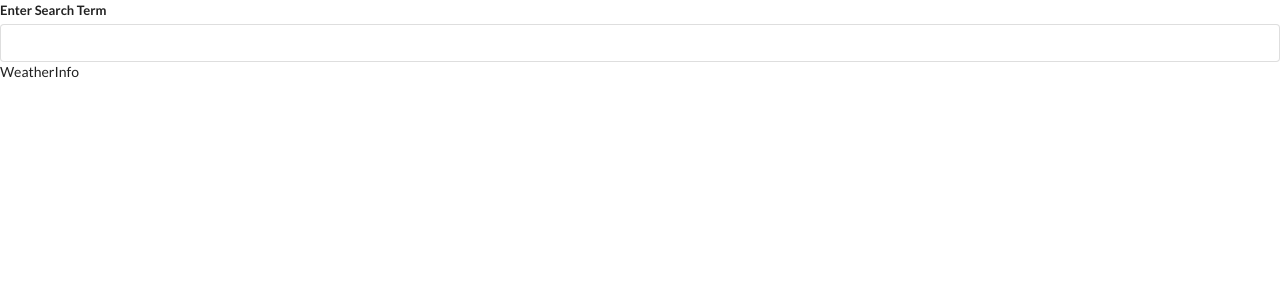
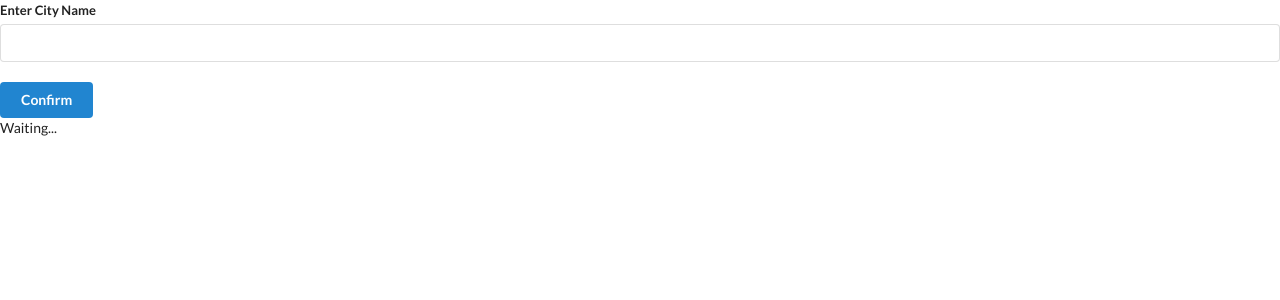
Before and after one commit to artibals/weather-search, a React (Create React App) app: page / in a window 1280 px wide. Shown: the top 300 px of the page. Built offline with nearby package versions, Linux system fonts and the light colour scheme.

Commit message:
updated CityInput.js WeatherInfo.js

```diff
--- a/src/components/CityInput.js
+++ b/src/components/CityInput.js
@@ -1,17 +1,26 @@
-import React from 'react';
+import React, { useState, useCallback } from 'react';
 import { fetchWeather } from '../actions';
 import { useDispatch } from "react-redux";
 
 const CityInput = () => {
+    const [city, setCity]=useState();
     const dispatch = useDispatch();
+
+    const cityHandler=(city)=>{
+        dispatch(fetchWeather(city));
+    };
+    const handler = useCallback(()=>{cityHandler(city)},[city])
 
         return (
             <div>
                 <div className="ui form">
                     <div className="field">
-                        <label>Enter Search Term</label>
-                        <input onChange={e => dispatch(fetchWeather(e.target.value))}
+                        <label>Enter City Name</label>
+                        <input onChange={e => setCity(e.target.value)}
                          className="input" />
+                         <br />
+                         <br />
+                         <button onClick={handler} className="ui primary button"> Confirm </button>
                     </div>
                 </div>
             </div>
--- a/src/components/WeatherInfo.js
+++ b/src/components/WeatherInfo.js
@@ -1,25 +1,51 @@
 import React, { useState, useEffect } from 'react';
 import { useSelector } from "react-redux";
+import Spinner from "./Spinner";
+// let getData = null;
 
 const WeatherInfo = () => {
     const [state, setState] = useState(null);
-    const getData = useSelector(state => state);
+    const getData = useSelector(state => state.weatherReducer);
 
     useEffect(() => {
-        if(getData.weatherReducer.error === 'undefined') {
-            setState(getData.weatherReducer.weatherInfo.data.weather)
-        }
+       if(getData.weatherInfo){
+        setState(getData.weatherInfo.data.main);
+       }
       }, [getData]);
-    // const getData = useSelector(state => state.weatherReducer.weatherInfo.data.weather);
+
     console.log(state);
-    // console.log(state);
+
     return (
         <div>
-            <div>WeatherInfo</div>
-            <span style={{outline: "1px solid red"}}>
-            </span>
+            {state !== null ? Object.keys(state).map((key, i) => {
+            return (
+                <div>
+                    <li className="" key={i}>
+                        <span className="">{key}  {state[key]}</span>
+                    </li>
+                </div>
+            )
+            }) : 'Waiting...'}
         </div>
     )
 };
 
+// function renderContent() {
+//     if(getData.weatherInfo.data === undefined) {
+//         return (
+//             <div>Error: </div>
+//         );
+//     };
+
+//     if(getData.weatherInfo.data !== undefined) {
+//         return (
+//             <div>
+//                 {getData.weatherInfo.data.main.temp}
+//             </div>
+//         );
+//     };
+
+//     return <Spinner message="Please wait" />
+// };
+
 export default WeatherInfo;
```
